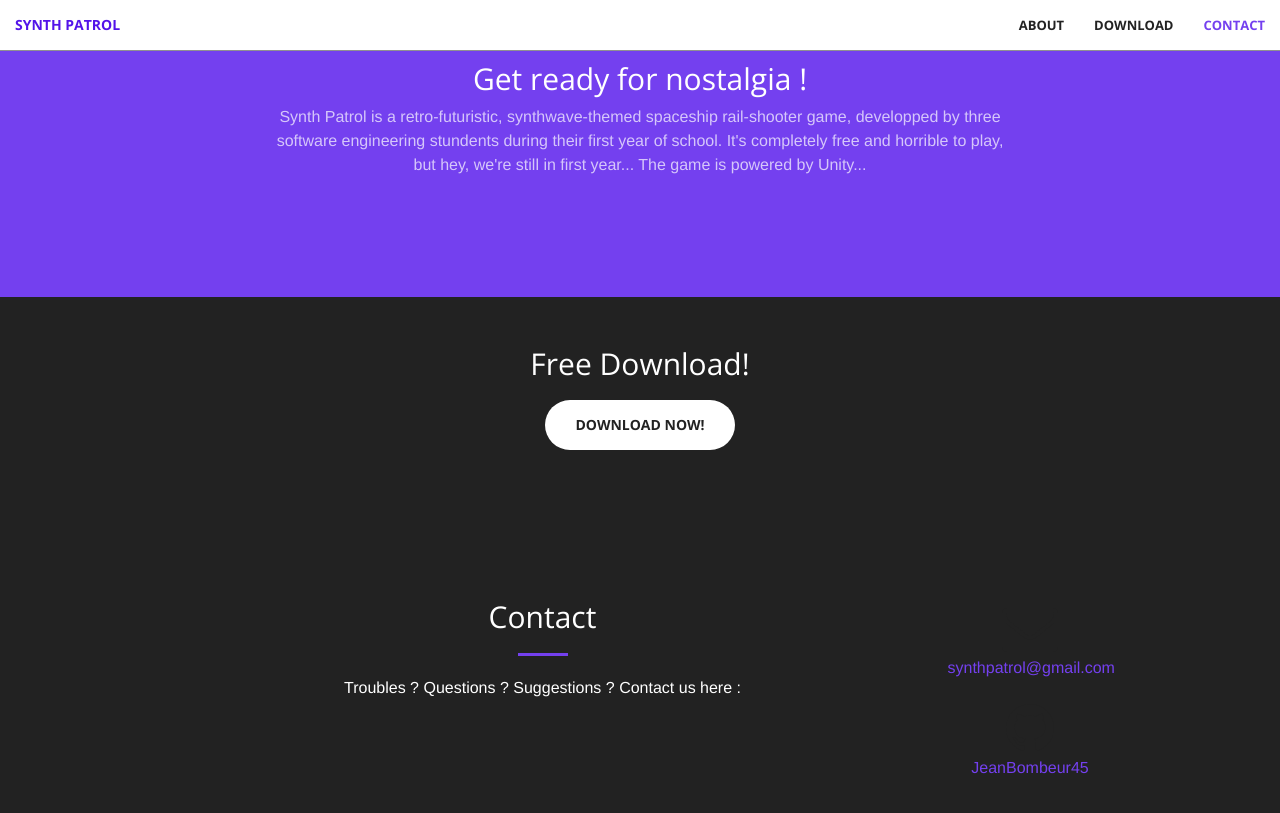
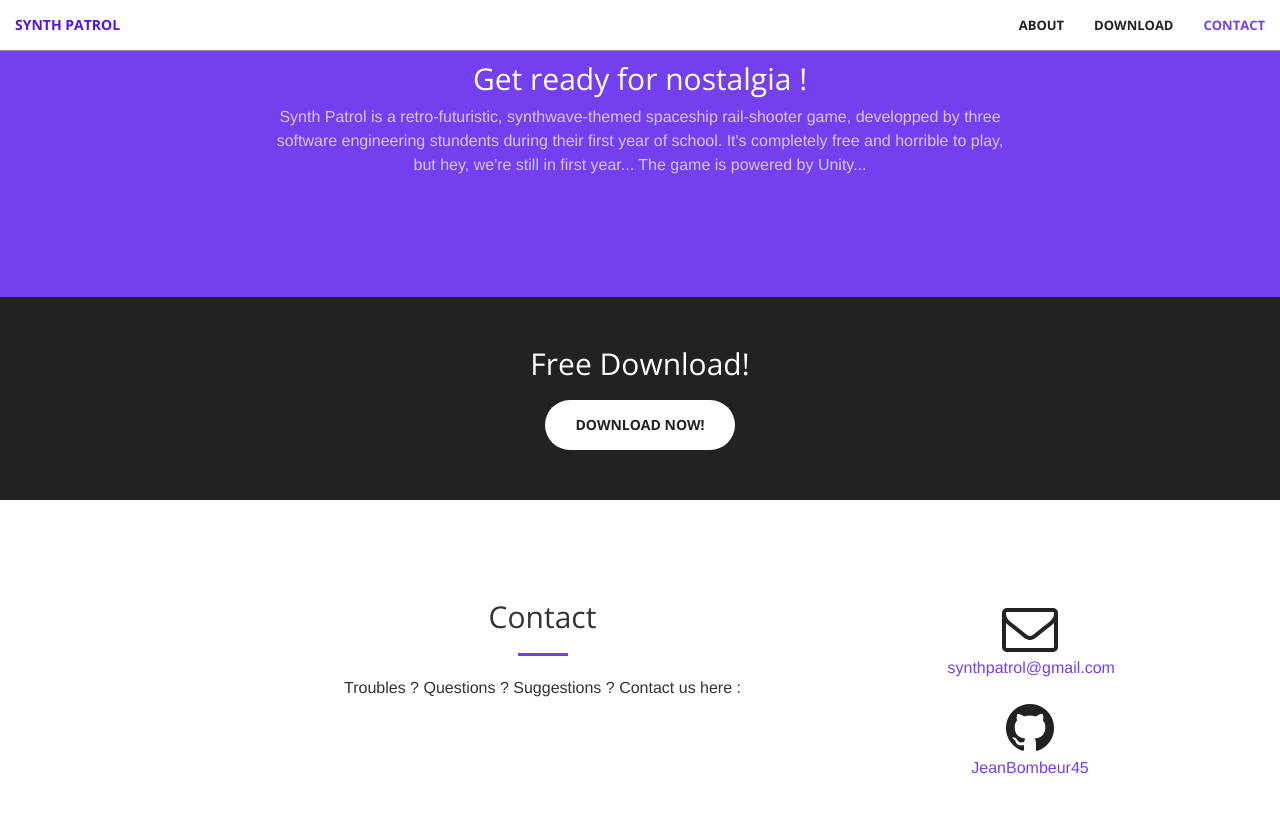
Before and after one commit to JeanBombeur45/Synth-Patrol, a Jekyll site: the page built from index.html, in a window 1280 px wide and 900 px high, scrolled down 938 px. Shown: the top 813 px of the window. Built offline with Jekyll 4.4.1, drawn with Linux system fonts in a browser that asks for light colours.

Commit message:
Update contact.html

```diff
--- a/_includes/contact.html
+++ b/_includes/contact.html
@@ -1,4 +1,4 @@
-<section class="bg-dark" id="contact">
+<section id="contact">
     <div class="container">
         <div class="row">
             <div class="col-lg-6 col-lg-offset-2 text-center">
```
